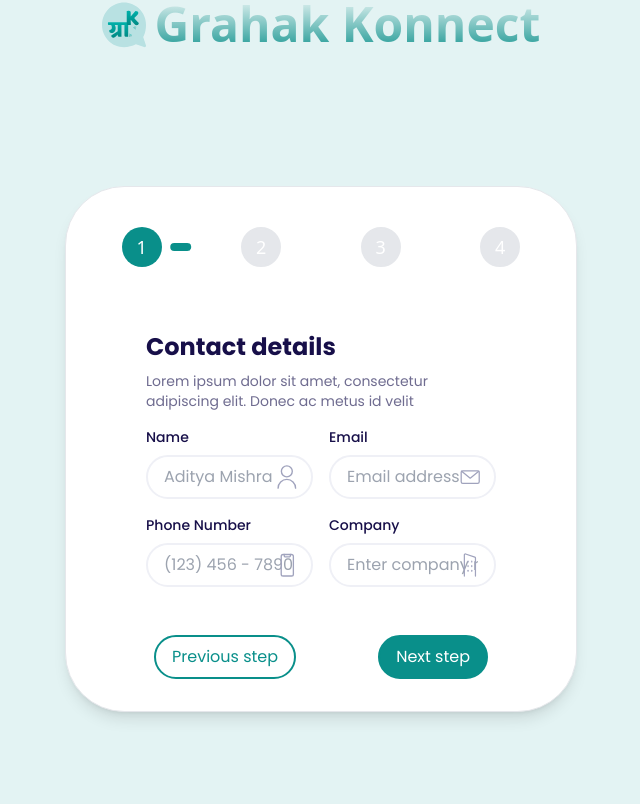
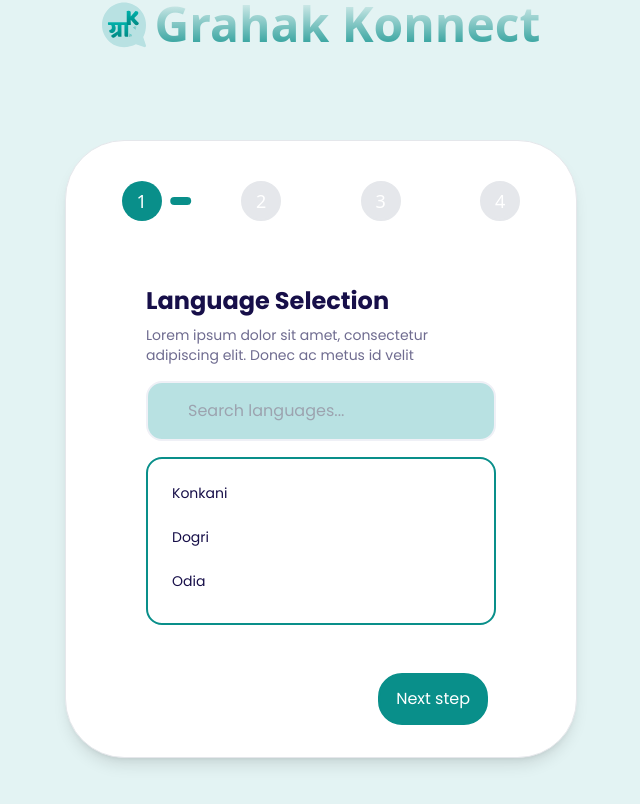
Before and after one commit to Ciriously/Grahak-Connect-web, a React (Create React App) app: page /Onboarding in a window 1280 px wide. Shown: the top 804 px of the page, without its empty margins (319-959 px from the left). Built offline with nearby package versions, Linux system fonts and the light colour scheme.

Commit message:
feat : added Search filter

```diff
--- a/package.json
+++ b/package.json
@@ -13,6 +13,7 @@
     "react-dom": "^18.2.0",
     "react-router-dom": "^6.22.3",
     "react-scripts": "5.0.1",
+    "react-step-progress": "^1.0.3",
     "tailwindcss": "^3.4.3",
     "web-vitals": "^2.1.4"
   },
--- /dev/null
+++ b/src/components/Onboarding/OnBoardPages/SearchLang.jsx
@@ -0,0 +1,90 @@
+import React, { useState } from 'react';
+
+import Search from "../../../images/search.png"
+const SearchLang = () => {
+    // Indian languages data (dummy data for demonstration)
+    const indianLanguages = [
+        "Hindi", "Bengali", "Telugu", "Marathi", "Tamil", "Urdu", "Gujarati", "Kannada", "Odia", "Punjabi", "Malayalam",
+        "Assamese", "Maithili", "Sanskrit", "Sindhi", "Nepali", "Santali", "Kashmiri", "Konkani", "Dogri", "Manipuri", "Bodo"
+    ];
+
+    // Function to generate three random language names
+    const generateRandomLanguages = () => {
+        const randomLanguages = [];
+        while (randomLanguages.length < 3) {
+            const randomIndex = Math.floor(Math.random() * indianLanguages.length);
+            const randomLanguage = indianLanguages[randomIndex];
+            if (!randomLanguages.includes(randomLanguage)) {
+                randomLanguages.push(randomLanguage);
+            }
+        }
+        return randomLanguages;
+    };
+
+    const [searchTerm, setSearchTerm] = useState('');
+    const [searchResult, setSearchResult] = useState('');
+    const [randomLanguages, setRandomLanguages] = useState(generateRandomLanguages());
+    const [clickedText, setClickedText] = useState('');
+
+    // Function to handle input change
+    const handleChange = (event) => {
+        setSearchTerm(event.target.value);
+        // Filter languages based on search term
+        const results = indianLanguages.filter(language =>
+            language.toLowerCase().includes(event.target.value.toLowerCase())
+        );
+        setSearchResult(results.length > 0 ? results[0] : '');
+    };
+
+    // Function to handle click on search result or random language
+    const handleClick = (language) => {
+        setClickedText(language);
+        setSearchResult(language);
+    };
+
+    return (
+        <div className='px-16'>
+            <h1 className="text-[#170F49] text-2xl mb-2 font-poppins font-bold">Language Selection</h1>
+            <p className="text-[#6F6C90] font-poppins text-sm">Lorem ipsum dolor sit amet, consectetur adipiscing elit. Donec ac metus id velit</p>
+            <div className='mt-4 font-poppins relative'>
+
+                <div className="flex items-center">
+                    {/* <img src={Search} /> */}
+                    <input
+                        type="text"
+                        placeholder="Search languages..."
+                        value={searchTerm}
+                        onChange={handleChange}
+                        className="w-full border-2 bg-[#B8E1E2] border-[#EFF0F6] rounded-2xl px-4 py-4 pl-10" // Added pl-10 to adjust input field position
+                    />
+
+                </div>
+            </div>
+            {/* Display search result */}
+            {searchResult && (
+                <div className={`mt-4 bg-white rounded-2xl border-2 border-[#098F8A] p-4 font-poppins text-md ${searchResult === clickedText ? 'text-[#098F8A]' : 'text-[#170F49]'}`}>
+                    <div
+                        className="cursor-pointer rounded-md p-2 mb-2"
+                        onClick={() => handleClick(searchResult)}
+                    >
+                        {searchResult}
+                    </div>
+                </div>
+            )}
+            {/* Display three random language names */}
+            <div className="mt-4 bg-white rounded-2xl border-2 border-[#098F8A] p-4 font-poppins text-sm text-[#170F49]">
+                {randomLanguages.map((language, index) => (
+                    <div
+                        key={index}
+                        className={`cursor-pointer hover:outline outline-[#098F8A] rounded-md p-2 mb-2 ${language === clickedText ? 'text-[#098F8A]' : 'text-[#170F49]'}`}
+                        onClick={() => handleClick(language)}
+                    >
+                        {language}
+                    </div>
+                ))}
+            </div>
+        </div>
+    );
+};
+
+export default SearchLang;
--- a/src/components/Onboarding/OnBoardingPages.jsx
+++ b/src/components/Onboarding/OnBoardingPages.jsx
@@ -1,16 +1,17 @@
-import React, { useState } from 'react'
-import Stepper from './Stepper'
-import Header from '../../shared/Header'
-import Contactdetails from './OnBoardPages/Contactdetails'
-import Companydetails from './OnBoardPages/Companydetails'
-import Companytype from './OnBoardPages/Companytype'
-import Companyupload from './OnBoardPages/Companyupload'
+import React, { useState } from 'react';
+import Stepper from './Stepper';
+import Header from '../../shared/Header';
+import Contactdetails from './OnBoardPages/Contactdetails';
+import Companydetails from './OnBoardPages/Companydetails';
+import Companytype from './OnBoardPages/Companytype';
+import Companyupload from './OnBoardPages/Companyupload';
+import SearchLang from './OnBoardPages/SearchLang';
 
 const OnBoardingPages = () => {
     const [step, setStep] = useState(1);
 
     const handleNext = () => {
-        if (step < 4) {
+        if (step < 5) {
             setStep(step + 1);
         }
     };
@@ -22,26 +23,32 @@ const OnBoardingPages = () => {
     };
 
     return (
+        <div>
+
             <div className="flex items-center bg-[#B8E1E2] bg-opacity-40 justify-center h-screen">
-            <div className="container w-2/5 bg-white border shadow-lg rounded-[59px]  mx-auto">
-
+                <div className="container w-2/5 bg-white border shadow-lg rounded-[59px] mx-auto">
                     <header className="p-4">
                         <Stepper />
                     </header>
                     <main className="flex-grow p-4">
-                    {step === 1 && <Contactdetails />}
-                    {step === 2 && <Companydetails />}
-                    {step === 3 && <Companytype />}
-                    {step === 4 && <Companyupload />}
-
+                        {step === 1 && <SearchLang />}
+                        {step === 2 && <Contactdetails />}
+                        {step === 3 && <Companydetails />}
+                        {step === 4 && <Companytype />}
+                        {step === 5 && <Companyupload />}
                     </main>
                     <footer className="flex font-poppins justify-between mx-14 p-8">
-                    <button onClick={handlePrevious} className="bg-white text-[#098F8A] border-2  border-[#098F8A] rounded-3xl px-4 py-2">Previous step</button>
-                    <button onClick={handleNext} className="bg-[#098F8A] text-white border-2  border-[#098F8A] rounded-3xl px-4 py-2">Next step</button>
+                        <button onClick={handlePrevious} className={`bg-white text-[#098F8A] border-2 border-[#098F8A] rounded-3xl px-4 py-3 ${step === 1 ? 'invisible' : 'visible'}`}>
+                            Previous step
+                        </button>
+                        <button onClick={handleNext} className="bg-[#098F8A] text-white border-2 border-[#098F8A] rounded-3xl px-4 py-3">
+                            Next step
+                        </button>
                     </footer>
                 </div>
             </div>
-    )
-}
+        </div>
+    );
+};
 
-export default OnBoardingPages
+export default OnBoardingPages;
--- a/src/pages/Onboarding.jsx
+++ b/src/pages/Onboarding.jsx
@@ -3,10 +3,12 @@ import OnBoardingPages from '../components/Onboarding/OnBoardingPages'
 import Header from '../shared/Header'
 
 const Onboarding = () => {
+    // Add CSS styles to prevent overflow
+    document.body.style.overflow = 'hidden';
+
     return (
         <div>
             <div className="flex bg-[#B8E1E2] bg-opacity-40 justify-center items-start">
-
                 <Header />
             </div>
             <OnBoardingPages />
```
Also changed, not shown: src/images/search.png (added), 1 other file (tests, documents, lock files or other folders). Lines whose indentation alone changed are shown as unchanged.
